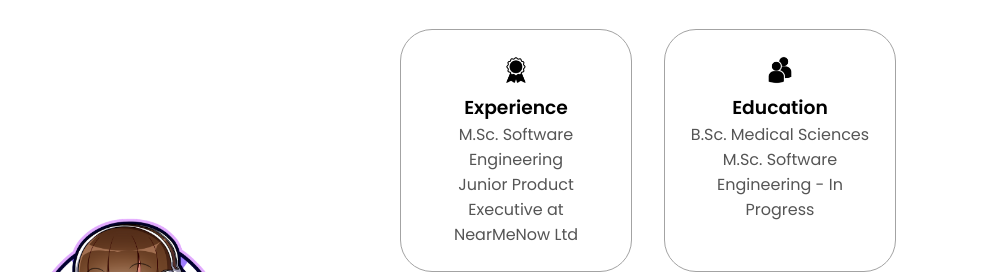
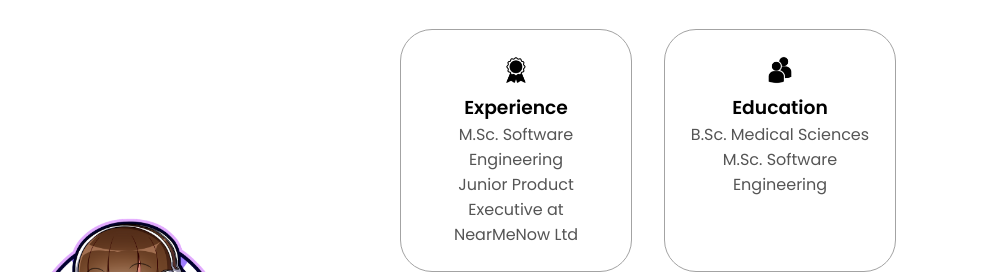
Before and after one commit to becykate/html-css-js-portfolio-website, a website: page index.html in a window 1280 px wide. Shown: the part 1028-1300 px from the top of the page, without its empty margins (224-1226 px from the left). Drawn offline with Linux system fonts and the light colour scheme.

Commit message:
Minor fix - Website overhaul incoming
Plans to completely revamp website over coming weeks, minor tweaks to information in the meantime

```diff
--- a/index.html
+++ b/index.html
@@ -133,7 +133,7 @@
               <h3>Education</h3>
               <p>
                 B.Sc. Medical Sciences <br />
-                M.Sc. Software Engineering - In Progress
+                M.Sc. Software Engineering
               </p>
             </div>
           </div>
```
